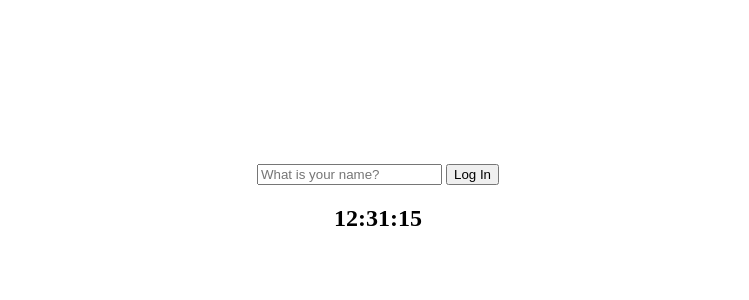
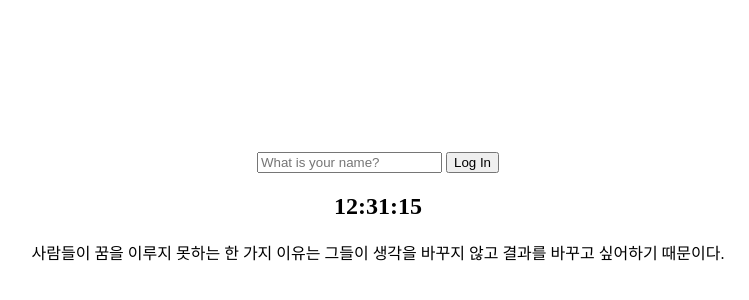
Before and after one commit to Myeongkook/momentum, a plain HTML site: page index.html in a window 1280 px wide. Shown: the part 200-500 px from the top of the page, without its empty margins (262-1011 px from the left). Drawn offline with Linux system fonts and the light colour scheme.

Commit message:
6/15 quotes 추가

```diff
--- a/index.html
+++ b/index.html
@@ -19,8 +19,13 @@
         <div class="clock">
             <h2 id="clock">00:00</h2>
         </div>
+        <div id="quotes">
+            <span></span>
+            <span></span>
+        </div>
     </div>
     <script src="js/greetings.js"></script>
     <script src="js/clock.js"></script>
+    <script src="js/quotes.js"></script>
 </body>
 </html>
--- /dev/null
+++ b/js/quotes.js
@@ -0,0 +1,41 @@
+const quotes = [{
+    quote : "자신이 할 수 없다고 말한 것을 누군가가 하는 것을 보는 것 만큼 당혹스러운 일은 없다.",
+    author : "샘 유잉"
+},{
+     quote : "우리는 누군가의 생각을 막을 수는 없지만 시작하게는 할 수 있다.",
+     author : "프랭크 더시"
+},{
+    quote : "좋은 생각과 행동은 결쿄 나쁜 결과를 낳을 수 없다. 나쁜 생각과 행동은 결코 좋은 결과를 낳을 수 없다.",
+    author : "제임스 엘런"
+},{
+    quote : "사람들은 스스로 상상하지 못하는 일은 결코 이루지 못할 것이다.",
+    author : "카렌 포드"
+},{
+    quote : "모든 사람들이 세상을 바꾸겠다고 생각하지만 어느 누구도 자기 자신을 바꿀 생각은 하지 않는다.",
+    author : "레오 톨스토이"
+},{
+    quote : "인생은 우리가 하루종일 생각하는 것으로 이루어져 있다.",
+    author : "랄프 월도 에머슨"
+},{
+    quote : "인간의 행동은 인간의 사고를 가장 잘 보여준다.",
+    author : "존 로크"
+},{
+    quote : "우리는 오늘 우리의 생각이 데려다놓은 자리에 존재한다. 우리는 내일 우리의 생각이 데려다놓을 자리에 존재할 것이다.",
+    author : "제임스 앨런"
+},{
+    quote : "목표를 설정하는 것에서 너무 감동받지 마라. 목표를 실현하는 것에서 감동을 받아라.",
+    author : ""
+},{
+    quote : "우리가 생각을 제대로 변화시킬 때만 다른 것들이 제대로 나타나기 시작한다.",
+    author : ""
+},{
+    quote : "사람들이 꿈을 이루지 못하는 한 가지 이유는 그들이 생각을 바꾸지 않고 결과를 바꾸고 싶어하기 때문이다.",
+    author : ""
+}]
+
+const quote = document.querySelector("#quotes span:first-child")
+const author = document.querySelector("#quotes span:last-child")
+
+const todayQuote = Math.floor(Math.random() * quotes.length)
+quote.innerText = quotes[todayQuote]["quote"]
+author.innerText = quotes[todayQuote]["author"]
```
Also changed, not shown: css/style.css (line endings or trailing spaces).
